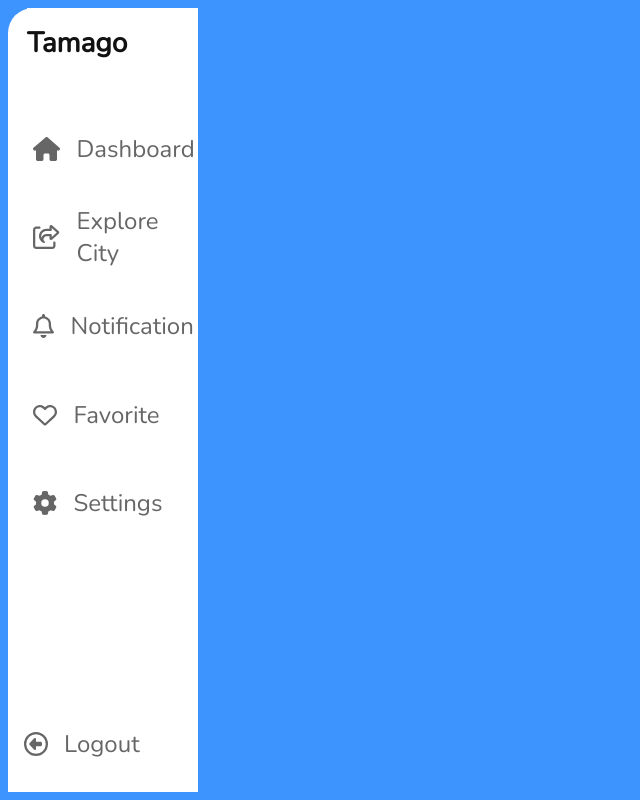
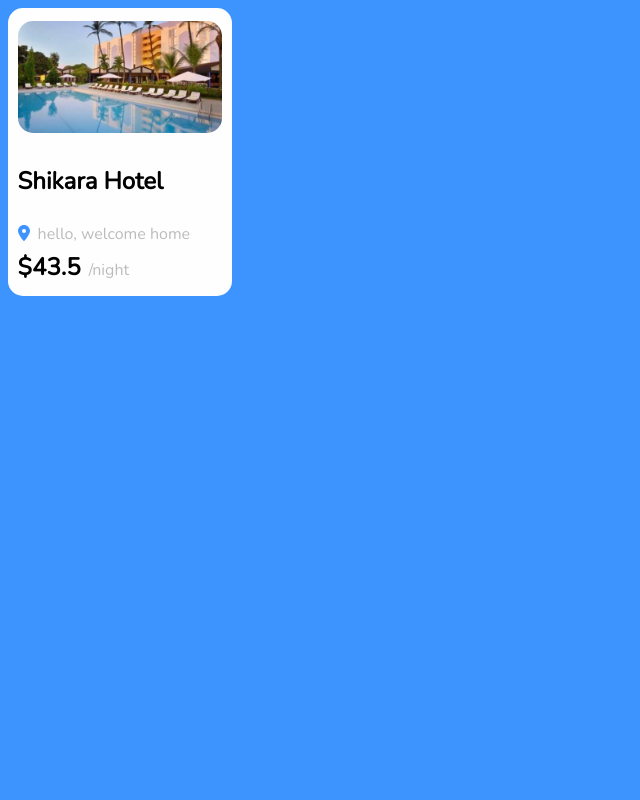
Before and after one commit to xennia316/Tamago, a React (Create React App) app in the folder client/: page / in a window 1280 px wide. Shown: the whole page, without its empty margins (0-640 px from the left). Built offline with nearby package versions, Linux system fonts and the light colour scheme.

Commit message:
lodging card checked and okay

```diff
--- a/client/src/App.jsx
+++ b/client/src/App.jsx
@@ -8,8 +8,8 @@ const App = () => {
   return (
     <section>
       {/* <HotelCard /> */}
-      {/* <LodgingCard /> */}
-      <SideNav />
+      <LodgingCard />
+      {/* <SideNav /> */}
       {/* <Input /> */}
     </section>
   );
--- a/client/src/Components/LodgingCard/LodgingCard.module.css
+++ b/client/src/Components/LodgingCard/LodgingCard.module.css
@@ -3,7 +3,7 @@
     width: 14rem;
     border-radius: 15px;
     background-color: #fefefe;
-    padding: 1rem;
+    padding: .6rem;
     display: flex;
     flex-direction: column;
     justify-content: space-around;
```
